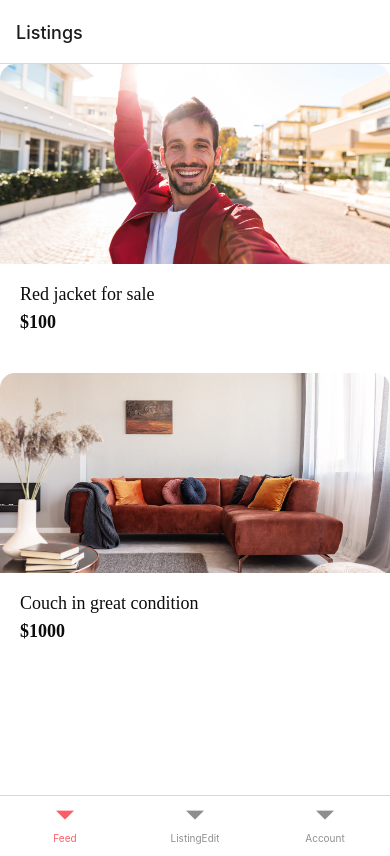
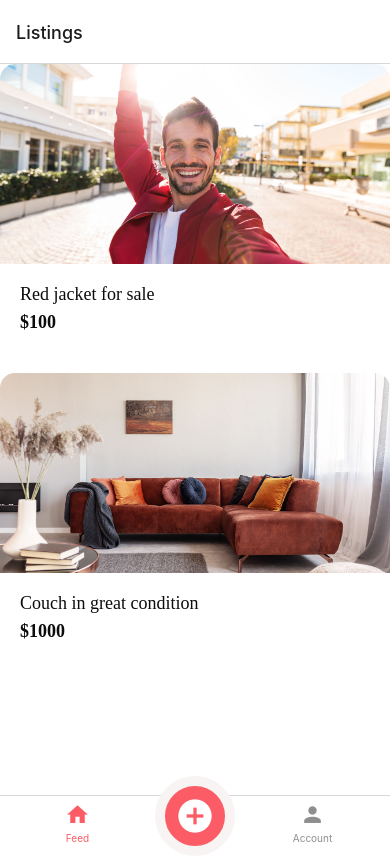
Before and after one commit to howhowkhain/React-Native-DoneWithIt, a React Native app: screen /Listings in a window 390 px wide. Built offline with nearby package versions, Linux system fonts and the light colour scheme.

Commit message:
Beautifying the Tabs

```diff
--- a/app/navigation/AppNavigator.js
+++ b/app/navigation/AppNavigator.js
@@ -2,6 +2,8 @@
 import ListingEditScreen from "../screens/ListingEditScreen";
 import FeedNavigator from "./FeedNavigator";
 import AccountNavigator from "./AccountNavigator";
+import { MaterialCommunityIcons } from "@expo/vector-icons";
+import NewListingButton from "./NewListingButton";
 
 const Tab = createBottomTabNavigator();
 
@@ -10,13 +12,40 @@
     <Tab.Screen
       name="Feed"
       component={FeedNavigator}
-      options={{ headerShown: false }}
+      options={{
+        headerShown: false,
+        tabBarIcon: ({ color, size }) => (
+          <MaterialCommunityIcons name="home" color={color} size={size} />
+        ),
+      }}
     />
-    <Tab.Screen name="ListingEdit" component={ListingEditScreen} />
+    <Tab.Screen
+      name="ListingEdit"
+      component={ListingEditScreen}
+      options={({ navigation }) => ({
+        tabBarButton: () => (
+          <NewListingButton
+            onPress={() => navigation.navigate("ListingEdit")}
+          />
+        ),
+        // tabBarIcon: ({ color, size }) => (
+        //   <MaterialCommunityIcons
+        //     name="plus-circle"
+        //     color={color}
+        //     size={size}
+        //   />
+        // ),
+      })}
+    />
     <Tab.Screen
       name="Account"
       component={AccountNavigator}
-      options={{ headerShown: false }}
+      options={{
+        headerShown: false,
+        tabBarIcon: ({ color, size }) => (
+          <MaterialCommunityIcons name="account" color={color} size={size} />
+        ),
+      }}
     />
   </Tab.Navigator>
 );
--- /dev/null
+++ b/app/navigation/NewListingButton.js
@@ -0,0 +1,34 @@
+import React from "react";
+import { View, StyleSheet, TouchableOpacity } from "react-native";
+import { MaterialCommunityIcons } from "@expo/vector-icons";
+import colors from "../config/colors";
+
+function NewListingButton({ onPress }) {
+  return (
+    <TouchableOpacity onPress={onPress}>
+      <View style={styles.container}>
+        <MaterialCommunityIcons
+          name="plus-circle"
+          size={40}
+          color={colors.white}
+        />
+      </View>
+    </TouchableOpacity>
+  );
+}
+
+const styles = StyleSheet.create({
+  container: {
+    width: 80,
+    height: 80,
+    borderRadius: 40,
+    backgroundColor: colors.primary,
+    bottom: 20,
+    borderColor: colors.light,
+    borderWidth: 10,
+    alignItems: "center",
+    justifyContent: "center",
+  },
+});
+
+export default NewListingButton;
--- /dev/null
+++ b/app/navigation/routes.js
@@ -0,0 +1,3 @@
+export default Object.freeze({
+  LISTING_DETAILS: "ListingDetails",
+});
--- a/app/screens/ListingsScreen.js
+++ b/app/screens/ListingsScreen.js
@@ -1,6 +1,7 @@
 import React from "react";
 import { FlatList } from "react-native";
 import Card from "../components/Card";
+import routes from "../navigation/routes";
 
 const listings = [
   {
@@ -27,7 +28,7 @@
           title={item.title}
           subTitle={"$" + item.price}
           image={item.image}
-          onPress={() => navigation.navigate("ListingDetails", item)}
+          onPress={() => navigation.navigate(routes.LISTING_DETAILS, item)}
         />
       )}
     />
```
